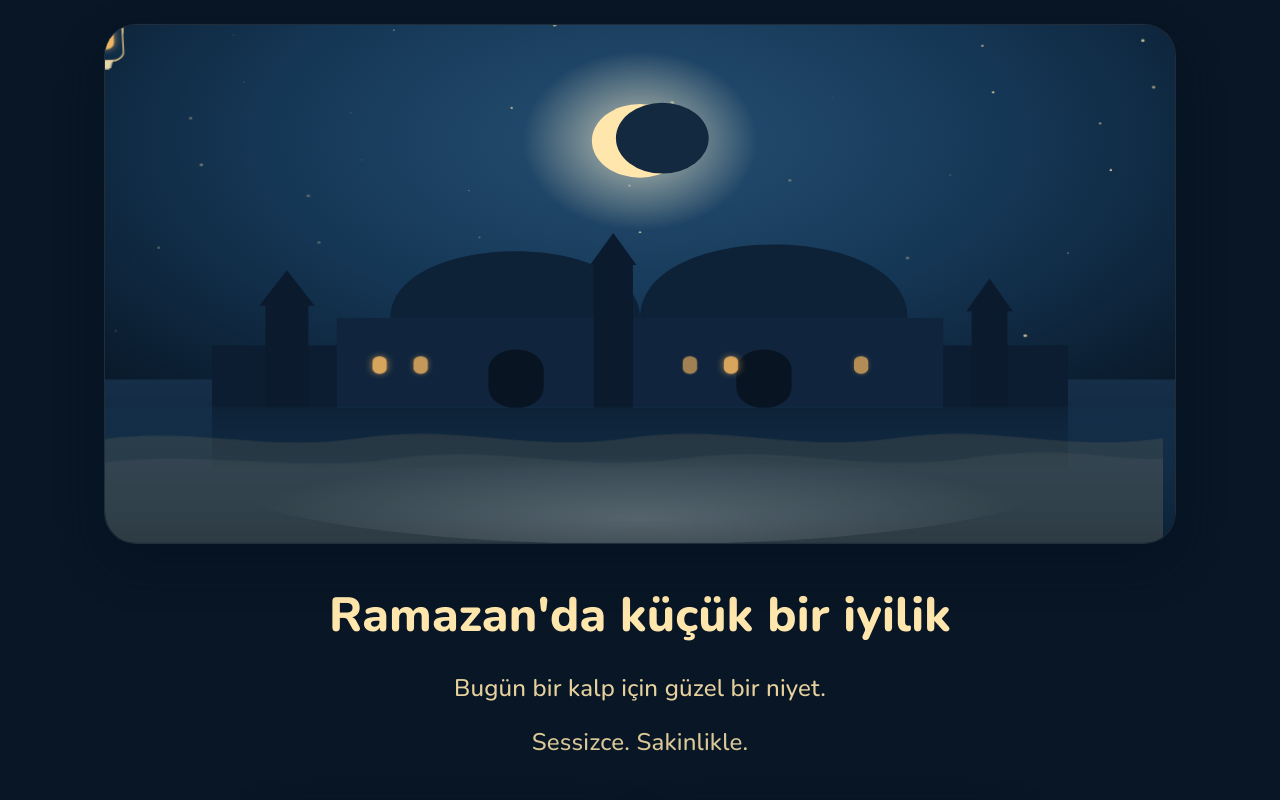
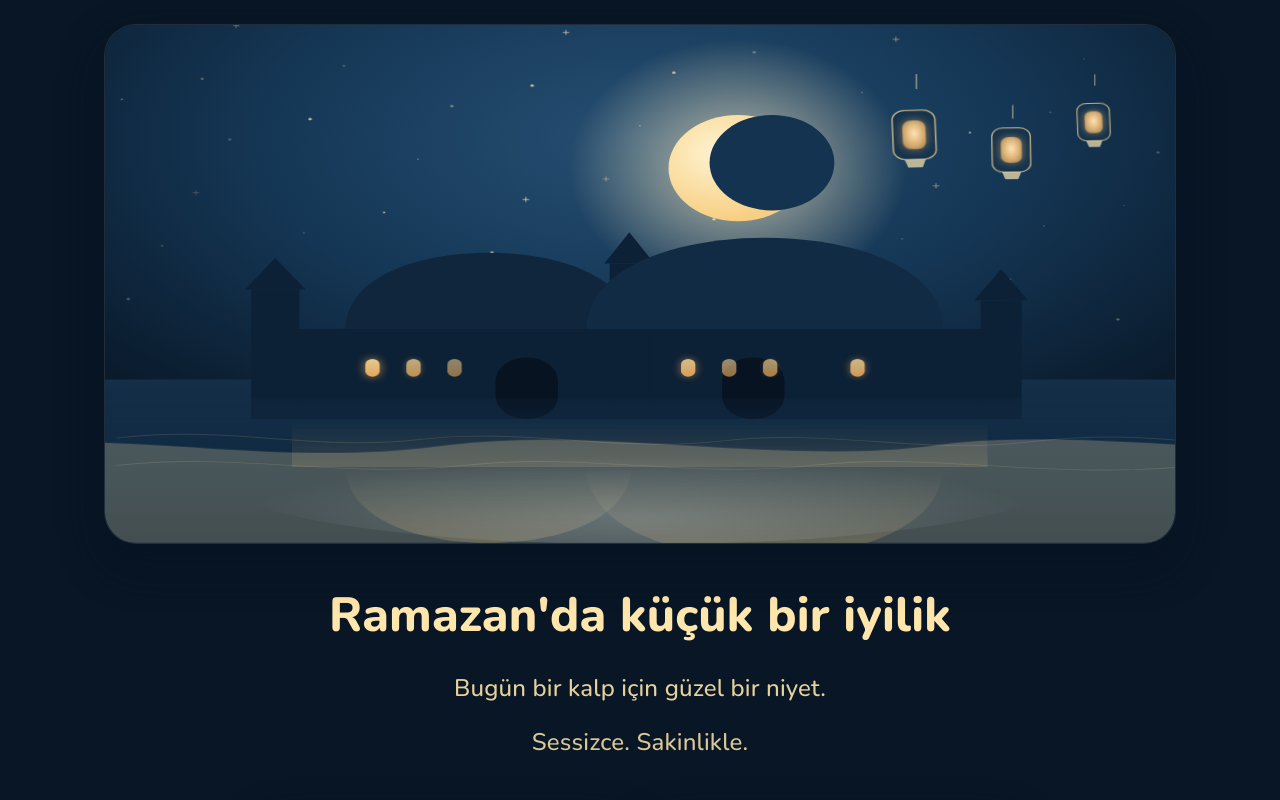
Before and after one commit to msuzun/hosgeldin-ya-sehri-ramazan, a Next.js app: page / in a window 1280 px wide. Shown: the top 800 px of the page. Built offline with nearby package versions, Linux system fonts and the light colour scheme.

Commit message:
Illustration components

```diff
--- a/components/Lanterns.tsx
+++ b/components/Lanterns.tsx
@@ -7,37 +7,39 @@ type LanternsProps = {
 };
 
 const lanterns = [
-  { x: 205, y: 160, delay: "0s", duration: "4.8s", scale: 1 },
-  { x: 995, y: 176, delay: "0.7s", duration: "5.3s", scale: 0.94 },
-  { x: 860, y: 118, delay: "1.1s", duration: "4.5s", scale: 0.78 },
+  { x: 910, y: 148, delay: "0s", duration: "5.4s", scale: 1 },
+  { x: 1018, y: 186, delay: "0.8s", duration: "5.9s", scale: 0.9 },
+  { x: 1110, y: 130, delay: "1.2s", duration: "4.8s", scale: 0.76 },
 ];
 
 export default function Lanterns({ className, style, intensity = 1 }: LanternsProps) {
   const lampOpacity = Math.min(1, 0.5 + intensity * 0.45);
 
   return (
-    <svg
-      aria-hidden="true"
-      viewBox="0 0 1200 760"
-      preserveAspectRatio="none"
-      className={className}
-      style={style}
-    >
+    <svg aria-hidden="true" viewBox="0 0 1200 760" preserveAspectRatio="none" className={className} style={style}>
+      <defs>
+        <radialGradient id="lantern-light" cx="50%" cy="45%" r="62%">
+          <stop offset="0%" stopColor="#ffe8bb" stopOpacity={lampOpacity} />
+          <stop offset="100%" stopColor="#ffb95f" stopOpacity={Math.max(0.3, lampOpacity - 0.35)} />
+        </radialGradient>
+      </defs>
+
       {lanterns.map((lantern, index) => (
+        <g key={index} transform={`translate(${lantern.x} ${lantern.y}) scale(${lantern.scale})`}>
+          <path d="M0 -76 V-54" stroke="#f9e4b3" strokeOpacity="0.45" strokeWidth="2" />
+
           <g
-          key={index}
             className="lantern-sway"
             style={{
-            transformOrigin: `${lantern.x}px ${lantern.y - 66}px`,
+              transformOrigin: `${lantern.x}px ${lantern.y - 76}px`,
               animationDelay: lantern.delay,
               animationDuration: lantern.duration,
             }}
-          transform={`translate(${lantern.x} ${lantern.y}) scale(${lantern.scale})`}
           >
-          <path d="M0 -70 V-52" stroke="#f9e5b3" strokeOpacity="0.45" strokeWidth="2" />
-          <rect x="-22" y="-52" width="44" height="68" rx="12" fill="#0e2b46" stroke="#f9d48d" strokeOpacity="0.68" strokeWidth="2" />
-          <rect x="-12" y="-38" width="24" height="38" rx="10" className="window-glow fill-lamp-amber" style={{ opacity: lampOpacity }} />
-          <path d="M-10 16 H10 L7 28 H-7 Z" fill="#f9e5b3" fillOpacity="0.7" />
+            <rect x="-24" y="-54" width="48" height="72" rx="14" fill="#14324d" stroke="#f8d594" strokeOpacity="0.7" strokeWidth="1.8" />
+            <rect x="-13" y="-39" width="26" height="42" rx="10" fill="url(#lantern-light)" className="window-glow" />
+            <path d="M-12 18 H12 L8 30 H-8 Z" fill="#f9e4b3" fillOpacity="0.72" />
+          </g>
         </g>
       ))}
     </svg>
--- a/components/Moon.tsx
+++ b/components/Moon.tsx
@@ -7,26 +7,24 @@ type MoonProps = {
 };
 
 export default function Moon({ className, style, intensity = 1 }: MoonProps) {
-  const glow = 0.35 + intensity * 0.35;
+  const glowOpacity = Math.min(0.85, 0.3 + intensity * 0.4);
 
   return (
-    <svg
-      aria-hidden="true"
-      viewBox="0 0 1200 760"
-      preserveAspectRatio="none"
-      className={className}
-      style={style}
-    >
+    <svg aria-hidden="true" viewBox="0 0 1200 760" preserveAspectRatio="none" className={className} style={style}>
       <defs>
-        <radialGradient id="moonGlow" cx="50%" cy="50%" r="50%">
-          <stop offset="0%" stopColor="#fff4cf" stopOpacity={glow} />
-          <stop offset="100%" stopColor="#fff4cf" stopOpacity="0" />
+        <radialGradient id="moon-soft-glow" cx="50%" cy="50%" r="50%">
+          <stop offset="0%" stopColor="#ffeec2" stopOpacity={glowOpacity} />
+          <stop offset="100%" stopColor="#ffeec2" stopOpacity="0" />
+        </radialGradient>
+        <radialGradient id="moon-fill" cx="35%" cy="35%" r="65%">
+          <stop offset="0%" stopColor="#fff3d1" />
+          <stop offset="100%" stopColor="#f7cf82" />
         </radialGradient>
       </defs>
 
-      <circle cx="600" cy="170" r="132" fill="url(#moonGlow)" />
-      <circle cx="600" cy="170" r="54" fill="#ffe6ac" />
-      <circle cx="625" cy="166" r="52" fill="#12293f" />
+      <circle cx="710" cy="210" r="190" fill="url(#moon-soft-glow)" />
+      <circle cx="710" cy="210" r="78" fill="url(#moon-fill)" />
+      <circle cx="748" cy="202" r="70" fill="#143351" />
     </svg>
   );
 }
--- a/components/Mosque.tsx
+++ b/components/Mosque.tsx
@@ -16,42 +16,60 @@ export default function Mosque({ className, style, intensity = 1 }: MosqueProps)
       preserveAspectRatio="none"
       className={className}
       style={style}
+      shapeRendering="geometricPrecision"
     >
       <defs>
-        <linearGradient id="mosqueFade" x1="0" y1="0" x2="0" y2="1">
-          <stop offset="0%" stopColor="#162f49" />
-          <stop offset="100%" stopColor="#0a1728" />
+        <linearGradient id="mosque-base" x1="0" y1="0" x2="0" y2="1">
+          <stop offset="0%" stopColor="#152f49" />
+          <stop offset="100%" stopColor="#081624" />
+        </linearGradient>
+        <linearGradient id="window-gold" x1="0" y1="0" x2="0" y2="1">
+          <stop offset="0%" stopColor="#ffde9e" />
+          <stop offset="100%" stopColor="#ffb95f" />
         </linearGradient>
       </defs>
 
       <g>
-        <rect x="0" y="520" width="1200" height="240" fill="url(#mosqueFade)" />
+        <rect x="0" y="520" width="1200" height="240" fill="url(#mosque-base)" />
 
-        <rect x="120" y="470" width="960" height="180" fill="#0c1d31" />
+        <g fill="#0d2136">
+          <rect x="210" y="446" width="780" height="132" />
+          <rect x="164" y="388" width="54" height="190" />
+          <path d="M191 342 L157 388 H225 Z" />
+          <rect x="982" y="404" width="46" height="174" />
+          <path d="M1005 358 L975 404 H1035 Z" />
+          <rect x="566" y="350" width="44" height="228" />
+          <path d="M588 304 L560 350 H616 Z" />
+        </g>
 
-        <rect x="180" y="412" width="48" height="150" fill="#0b1a2d" />
-        <path d="M204 360 L173 412 H235 Z" fill="#0b1a2d" />
+        <path d="M270 446 C270 370 350 334 430 334 C510 334 590 370 590 446 Z" fill="#0f263d" />
+        <path d="M540 446 C540 356 640 312 740 312 C840 312 940 356 940 446 Z" fill="#112b45" />
 
-        <rect x="972" y="420" width="40" height="142" fill="#0b1a2d" />
-        <path d="M992 372 L966 420 H1018 Z" fill="#0b1a2d" />
-
-        <rect x="260" y="430" width="680" height="132" fill="#10253d" />
-
-        <path d="M320 430 C320 366 390 332 460 332 C530 332 600 366 600 430 Z" fill="#0d2137" />
-        <path d="M600 430 C600 360 672 322 750 322 C828 322 900 360 900 430 Z" fill="#0d2137" />
-
-        <rect x="548" y="352" width="44" height="210" fill="#0b1a2d" />
-        <path d="M570 305 L544 352 H596 Z" fill="#0b1a2d" />
-
-        <rect x="430" y="476" width="62" height="86" rx="30" fill="#091423" />
-        <rect x="708" y="476" width="62" height="86" rx="30" fill="#091423" />
+        <rect x="438" y="488" width="70" height="90" rx="34" fill="#081322" />
+        <rect x="692" y="488" width="70" height="90" rx="34" fill="#081322" />
 
         <g opacity={windowOpacity}>
-          <rect x="300" y="486" width="16" height="26" rx="8" className="window-glow fill-lamp-amber" />
-          <rect x="346" y="486" width="16" height="26" rx="8" className="window-glow fill-lamp-amber" style={{ animationDelay: "0.8s" }} />
-          <rect x="648" y="486" width="16" height="26" rx="8" className="window-glow fill-lamp-amber" style={{ animationDelay: "1.2s" }} />
-          <rect x="694" y="486" width="16" height="26" rx="8" className="window-glow fill-lamp-amber" style={{ animationDelay: "0.4s" }} />
-          <rect x="840" y="486" width="16" height="26" rx="8" className="window-glow fill-lamp-amber" style={{ animationDelay: "1s" }} />
+          {[
+            [292, 490, "0s"],
+            [338, 490, "0.7s"],
+            [384, 490, "1.2s"],
+            [646, 490, "0.4s"],
+            [692, 490, "1.1s"],
+            [738, 490, "0.9s"],
+            [836, 490, "0.5s"],
+          ].map(([x, y, delay], idx) => (
+            <rect
+              key={idx}
+              x={Number(x)}
+              y={Number(y)}
+              width="16"
+              height="26"
+              rx="8"
+              fill="url(#window-gold)"
+              className="window-glow"
+              style={{ animationDelay: String(delay) }}
+            />
+          ))}
         </g>
       </g>
     </svg>
--- a/components/Stars.tsx
+++ b/components/Stars.tsx
@@ -7,36 +7,39 @@ type StarsProps = {
   count?: number;
 };
 
-export default function Stars({ className, style, intensity = 1, count = 42 }: StarsProps) {
+export default function Stars({ className, style, intensity = 1, count = 44 }: StarsProps) {
   const stars = Array.from({ length: count }, (_, index) => {
-    const x = (index * 37 + 13) % 100;
-    const y = (index * 29 + 11) % 72;
-    const size = 0.8 + ((index * 19) % 3) * 0.6;
-    const delay = `${(index % 11) * 0.3}s`;
-    const duration = `${2.8 + (index % 6) * 0.55}s`;
+    const seed = index + 1;
+    const x = (seed * 83 + 57) % 1200;
+    const y = (seed * 137 + 31) % 460;
+    const r = 0.9 + ((seed * 17) % 3) * 0.45;
+    const delay = `${((seed * 23) % 17) * 0.22}s`;
+    const duration = `${2.4 + ((seed * 11) % 7) * 0.5}s`;
+    const sparkle = seed % 5 === 0;
 
-    return { x, y, size, delay, duration };
+    return { x, y, r, delay, duration, sparkle };
   });
 
   return (
-    <svg
-      aria-hidden="true"
-      viewBox="0 0 1200 760"
-      preserveAspectRatio="none"
-      className={className}
-      style={style}
-    >
-      <g opacity={Math.min(1.15, Math.max(0.3, intensity * 0.9))}>
-        {stars.map((star, index) => (
-          <circle
-            key={index}
-            cx={(star.x / 100) * 1200}
-            cy={(star.y / 100) * 760}
-            r={star.size}
-            className="star-twinkle fill-gold-300"
-            style={{ animationDelay: star.delay, animationDuration: star.duration }}
-          />
-        ))}
+    <svg aria-hidden="true" viewBox="0 0 1200 760" preserveAspectRatio="none" className={className} style={style}>
+      <g opacity={Math.min(1.15, Math.max(0.35, intensity * 0.9))}>
+        {stars.map((star, index) =>
+          star.sparkle ? (
+            <g key={index} className="star-twinkle" style={{ animationDelay: star.delay, animationDuration: star.duration }}>
+              <line x1={star.x - 3.2} y1={star.y} x2={star.x + 3.2} y2={star.y} stroke="#ffe6ac" strokeWidth="1" strokeLinecap="round" />
+              <line x1={star.x} y1={star.y - 3.2} x2={star.x} y2={star.y + 3.2} stroke="#ffe6ac" strokeWidth="1" strokeLinecap="round" />
+            </g>
+          ) : (
+            <circle
+              key={index}
+              cx={star.x}
+              cy={star.y}
+              r={star.r}
+              className="star-twinkle"
+              style={{ fill: "#ffe6ac", animationDelay: star.delay, animationDuration: star.duration }}
+            />
+          ),
+        )}
       </g>
     </svg>
   );
--- a/components/WaterReflection.tsx
+++ b/components/WaterReflection.tsx
@@ -7,28 +7,38 @@ type WaterReflectionProps = {
 };
 
 export default function WaterReflection({ className, style, intensity = 1 }: WaterReflectionProps) {
-  const glowOpacity = Math.min(0.95, 0.3 + intensity * 0.35);
+  const reflectOpacity = Math.min(0.9, 0.3 + intensity * 0.4);
 
   return (
-    <svg
-      aria-hidden="true"
-      viewBox="0 0 1200 760"
-      preserveAspectRatio="none"
-      className={className}
-      style={style}
-    >
+    <svg aria-hidden="true" viewBox="0 0 1200 760" preserveAspectRatio="none" className={className} style={style}>
       <defs>
-        <linearGradient id="waterFill" x1="0" y1="0" x2="0" y2="1">
-          <stop offset="0%" stopColor="#1d4869" stopOpacity="0.1" />
-          <stop offset="100%" stopColor="#0c2238" stopOpacity="0.95" />
+        <linearGradient id="water-deep" x1="0" y1="0" x2="0" y2="1">
+          <stop offset="0%" stopColor="#184161" stopOpacity="0.08" />
+          <stop offset="100%" stopColor="#0a1f35" stopOpacity="0.96" />
+        </linearGradient>
+        <linearGradient id="reflection-fade" x1="0" y1="0" x2="0" y2="1">
+          <stop offset="0%" stopColor="#f0c678" stopOpacity="0.34" />
+          <stop offset="100%" stopColor="#f0c678" stopOpacity="0" />
         </linearGradient>
       </defs>
 
-      <rect x="0" y="560" width="1200" height="200" fill="url(#waterFill)" />
+      <rect x="0" y="548" width="1200" height="212" fill="url(#water-deep)" />
 
-      <g className="water-shimmer" opacity={glowOpacity}>
-        <path d="M0 610 C110 586 190 628 300 606 C410 584 490 628 600 606 C710 584 790 628 900 606 C1010 584 1090 628 1200 606 V760 H0 Z" fill="#f1ca79" fillOpacity="0.17" />
-        <path d="M0 644 C130 622 220 658 340 636 C460 614 540 658 660 636 C780 614 860 658 980 636 C1100 614 1145 642 1200 636 V760 H0 Z" fill="#fff2cf" fillOpacity="0.08" />
+      <g opacity={reflectOpacity}>
+        <g transform="translate(0 1094) scale(1 -1)">
+          <path d="M270 446 C270 370 350 334 430 334 C510 334 590 370 590 446 Z" fill="url(#reflection-fade)" />
+          <path d="M540 446 C540 356 640 312 740 312 C840 312 940 356 940 446 Z" fill="url(#reflection-fade)" />
+          <rect x="210" y="446" width="780" height="70" fill="url(#reflection-fade)" opacity="0.65" />
+        </g>
+      </g>
+
+      <g className="water-shimmer-band" opacity="0.24">
+        <path d="M-180 620 C30 590 190 650 380 618 C560 586 760 648 940 616 C1080 592 1260 630 1380 620 V760 H-180 Z" fill="#ffe5ad" />
+      </g>
+
+      <g className="water-ripples" opacity="0.14">
+        <path d="M0 606 C120 586 220 626 340 608 C460 590 560 628 680 610 C800 592 900 630 1020 612 C1100 600 1140 604 1200 610" stroke="#ffd990" strokeWidth="1.4" fill="none" />
+        <path d="M0 646 C140 626 250 666 390 646 C530 626 640 666 780 646 C920 626 1030 666 1200 648" stroke="#ffe8ba" strokeWidth="1.2" fill="none" />
       </g>
     </svg>
   );
```
Also changed, not shown: styles/globals.css (+24 -11 lines). Lines whose indentation alone changed are shown as unchanged.
